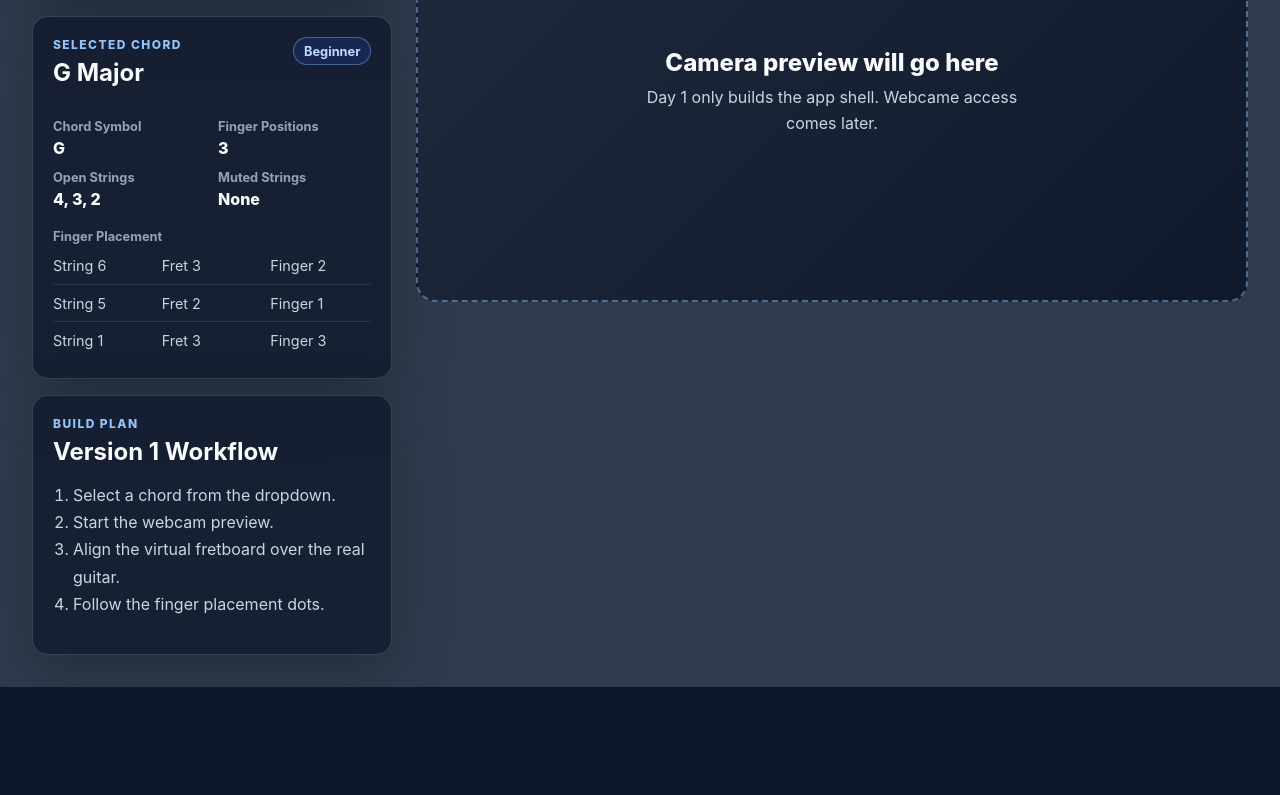
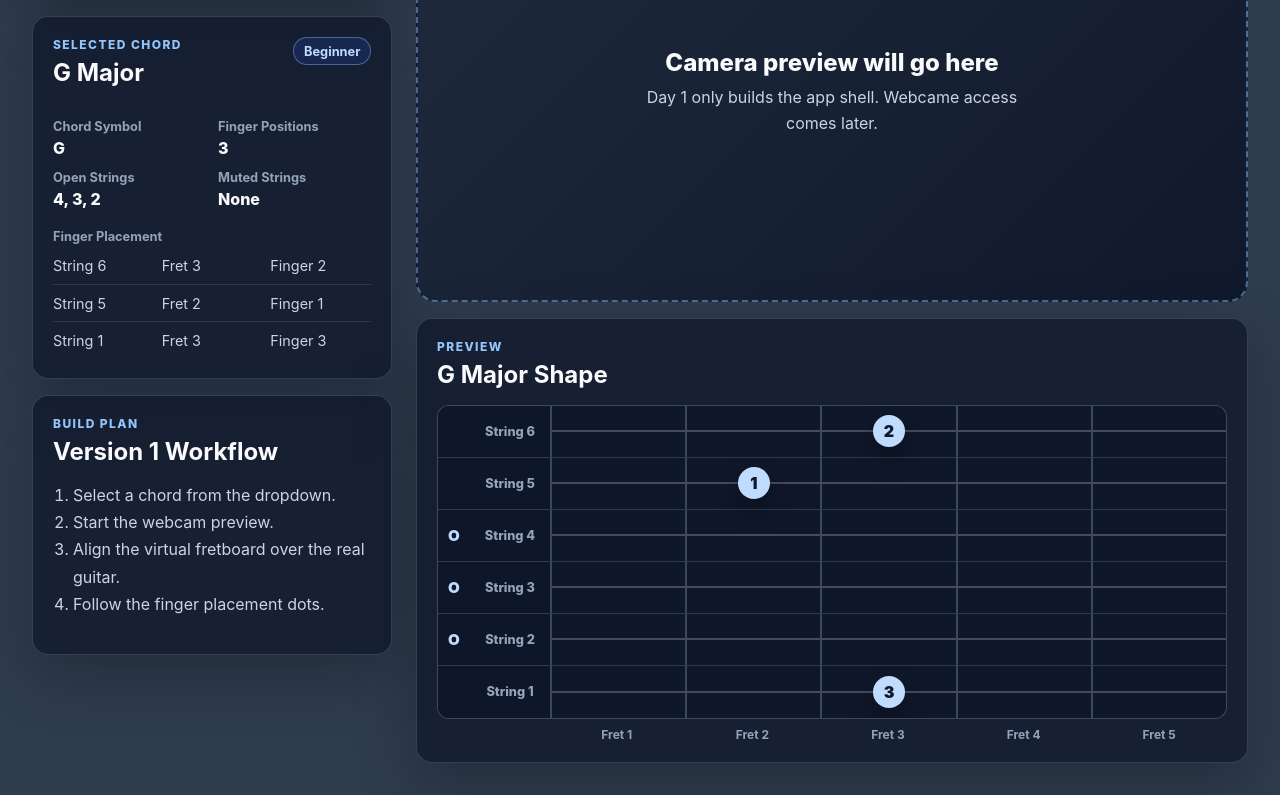
Before and after one commit to 1-Anshika-S/smart-guitar-tutor, a React (Vite) app: page / in a window 1280 px wide. Shown: the part 322-1117 px from the top of the page. Before the commit the page ends 1009 px from the top, so only its background shows below. Built offline with nearby package versions, Linux system fonts and the light colour scheme.

Commit message:
Complete fretboard preview

```diff
--- a/src/App.css
+++ b/src/App.css
@@ -187,3 +187,87 @@
 .finger-row:last-child {
   border-bottom: none;
 }
+
+.fretboard-panel {
+  overflow-x: auto;
+}
+
+.fretboard-preview {
+  display: flex;
+  flex-direction: column;
+  border: 1px solid rgba(148, 163, 184, 0.35);
+  border-radius: 0.75rem;
+  overflow: hidden;
+  background: rgba(15, 23, 42, 0.85);
+}
+
+.string-row {
+  display: grid;
+  grid-template-columns: 2rem 5rem repeat(5, minmax(3.5rem, 1fr));
+  min-height: 3.25rem;
+  border-bottom: 1px solid rgba(148, 163, 184, 0.25);
+}
+
+.string-row:last-child {
+  border-bottom: none;
+}
+
+.string-status {
+  display: grid;
+  place-items: center;
+  color: #bfdbfe;
+  background: rgba(15, 23, 42, 0.95);
+  font-size: 0.95rem;
+  font-weight: 900;
+}
+
+.string-label {
+  display: grid;
+  place-items: center;
+  color: #94a3b8;
+  background: rgba(15, 23, 42, 0.85);
+  font-size: 0.8rem;
+  font-weight: 800;
+}
+
+.fret-cell {
+  position: relative;
+  display: grid;
+  place-items: center;
+  border-left: 2px solid rgba(148, 163, 184, 0.35);
+}
+
+.fret-cell::after {
+  content: "";
+  position: absolute;
+  left: 0;
+  right: 0;
+  top: 50%;
+  height: 2px;
+  background: rgba(226, 232, 240, 0.25);
+  transform: translateY(-50%);
+}
+
+.finger-dot {
+  position: relative;
+  z-index: 1;
+  width: 2rem;
+  height: 2rem;
+  display: grid;
+  place-items: center;
+  border-radius: 999px;
+  color: #0f172a;
+  background: #bfdbfe;
+  font-weight: 900;
+  box-shadow: 0 10px 24px rgba(0, 0, 0, 0.35);
+}
+
+.fret-label-row {
+  display: grid;
+  grid-template-columns: 2rem 5rem repeat(5, minmax(3.5rem, 1fr));
+  margin-top: 0.5rem;
+  color: #94a3b8;
+  font-size: 0.75rem;
+  font-weight: 700;
+  text-align: center;
+}
--- a/src/App.tsx
+++ b/src/App.tsx
@@ -4,6 +4,7 @@ import "./App.css";
 import CameraPlaceholder from "./components/CameraPlaceholder";
 import ChordDetails from "./components/ChordDetails";
 import ChordSelector from "./components/ChordSelector";
+import FretboardPreview from "./components/FretboardPreview";
 import InstructionsPanel from "./components/InstructionsPanel";
 import { chords } from "./data/chords";
 
@@ -39,6 +40,7 @@ function App() {
 
         <div className="right-column">
           <CameraPlaceholder />
+          <FretboardPreview chord={selectedChord} />
         </div>
       </section>
     </main>
--- /dev/null
+++ b/src/components/FretboardPreview.tsx
@@ -0,0 +1,76 @@
+import type { Chord, StringNumber } from "../types/chord";
+
+type FretboardPreviewProps = {
+  chord: Chord;
+};
+
+const strings: StringNumber[] = [6, 5, 4, 3, 2, 1];
+const frets = [1, 2, 3, 4, 5];
+
+function FretboardPreview({ chord }: FretboardPreviewProps) {
+  function getPositionForStringAndFret(stringNumber: StringNumber, fret: number) {
+    return chord.positions.find(
+      (position) => position.string === stringNumber && position.fret === fret
+    );
+  }
+
+  function getStringStatus(stringNumber: StringNumber) {
+    if (chord.mutedStrings.includes(stringNumber)) {
+      return "X";
+    }
+
+    if (chord.openStrings.includes(stringNumber)) {
+      return "O";
+    }
+
+    return "";
+  }
+
+  return (
+    <section className="panel fretboard-panel">
+      <div className="panel-header">
+        <div>
+          <p className="section-kicker">Preview</p>
+          <h2>{chord.name} Shape</h2>
+        </div>
+      </div>
+
+      <div className="fretboard-preview">
+        {strings.map((stringNumber) => (
+          <div className="string-row" key={stringNumber}>
+            <span className="string-status">
+              {getStringStatus(stringNumber)}
+            </span>
+
+            <span className="string-label">String {stringNumber}</span>
+
+            {frets.map((fret) => {
+              const fingerPosition = getPositionForStringAndFret(
+                stringNumber,
+                fret
+              );
+
+              return (
+                <div className="fret-cell" key={`${stringNumber}-${fret}`}>
+                  {fingerPosition ? (
+                    <span className="finger-dot">{fingerPosition.finger}</span>
+                  ) : null}
+                </div>
+              );
+            })}
+          </div>
+        ))}
+      </div>
+
+      <div className="fret-label-row">
+        <span />
+        <span />
+        {frets.map((fret) => (
+          <span key={fret}>Fret {fret}</span>
+        ))}
+      </div>
+    </section>
+  );
+}
+
+export default FretboardPreview;
```
